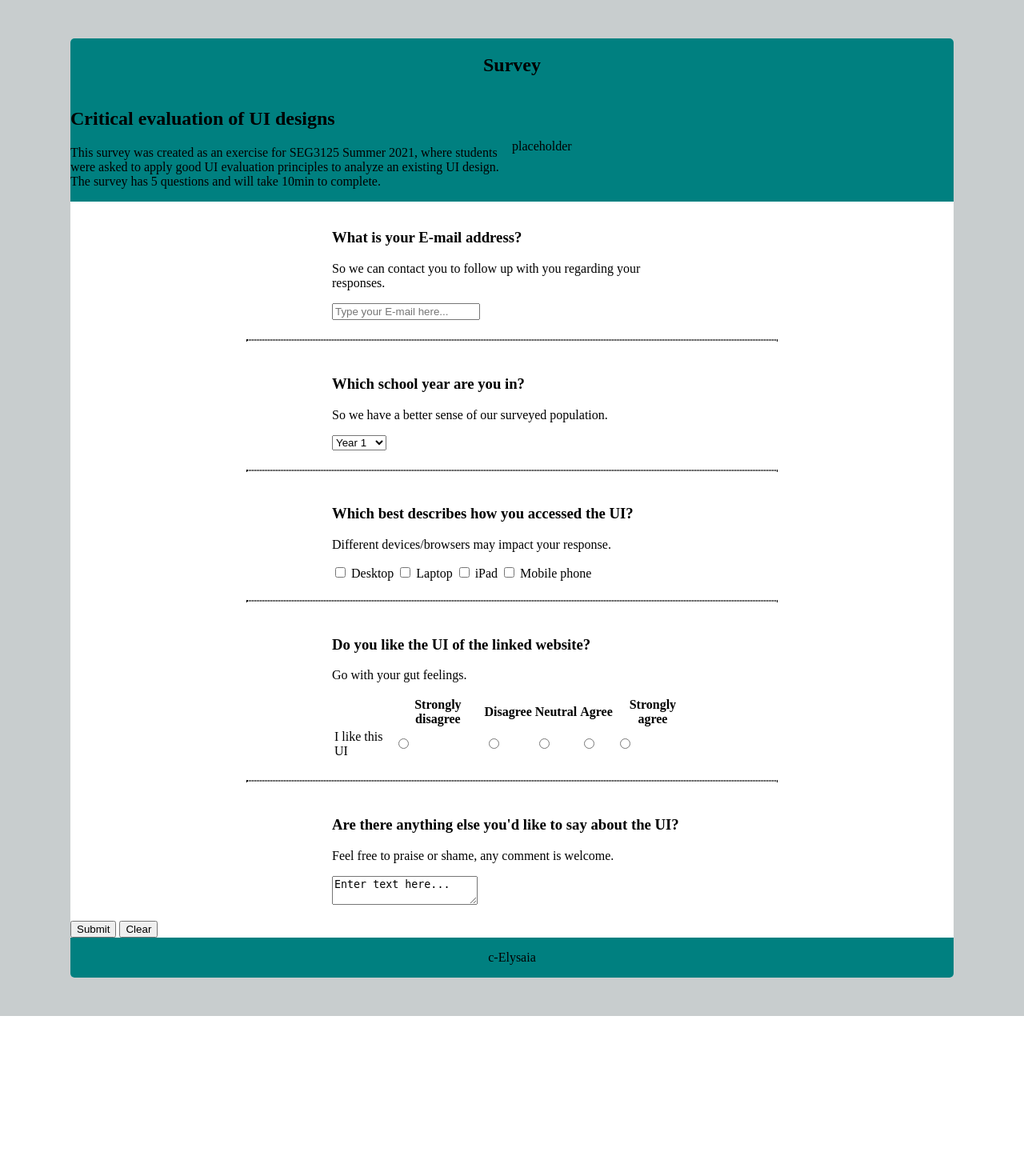
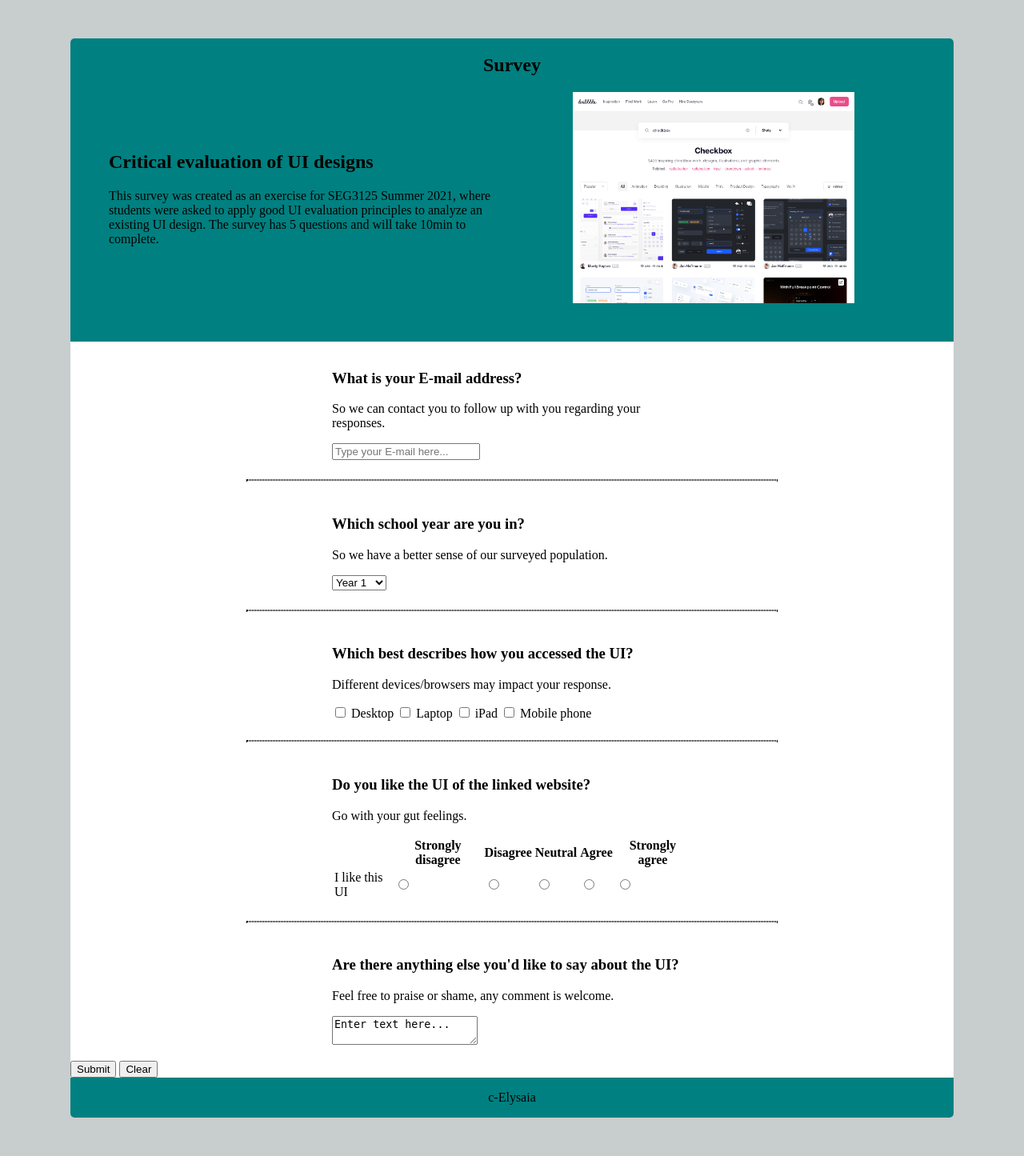
Before and after one commit to jodi-dev/simple-survey, a PHP site: page / in a window 1280 px wide. Shown: the whole page at 80% size. Before the commit the page ends 1270 px from the top, so only its background shows below. Run offline with PHP 8.4, Linux system fonts and the light colour scheme.

Commit message:
added placeholder image, more aesthetic refinements

```diff
--- a/index.html
+++ b/index.html
@@ -9,10 +9,13 @@
     <div id="paper">
         <section id="header">
             <div class="row">
+                <div>
                     <h1>Survey</h1>
+                </div>
             </div>
             <div class="row">
                 <div class="column">
+                    <div>
                         <h2>
                             Critical evaluation of UI designs
                         </h2>
@@ -20,8 +23,11 @@
                             This survey was created as an exercise for SEG3125 Summer 2021, where students were asked to apply good UI evaluation principles to analyze an existing UI design. The survey has 5 questions and will take 10min to complete.
                         </p>
                     </div>
+                </div>
                 <div class="column">
-                    <p>placeholder</p>
+                    <div class="row">
+                        <img id="ui-image" src="assets/tmp.png">
+                    </div>
                 </div>
             </div>
         </section>
--- a/style.css
+++ b/style.css
@@ -15,6 +15,7 @@ hr {
 .column {
     flex: 50%;
 }
+
 .question-box {
     width: 450px;
     padding: 1rem;
@@ -30,9 +31,16 @@ hr {
 }
 
 #header {
+    padding-left: 3rem;
+    padding-right: 3rem;
+    padding-bottom: 3rem;
     background-color: teal;
     border-radius: 5px 5px 0px 0px;
     height: auto;
+}
+
+#ui-image {
+    width: 70%;
 }
 
 #foot {
```
Also changed, not shown: assets/tmp.png (added). Lines whose indentation alone changed are shown as unchanged.
